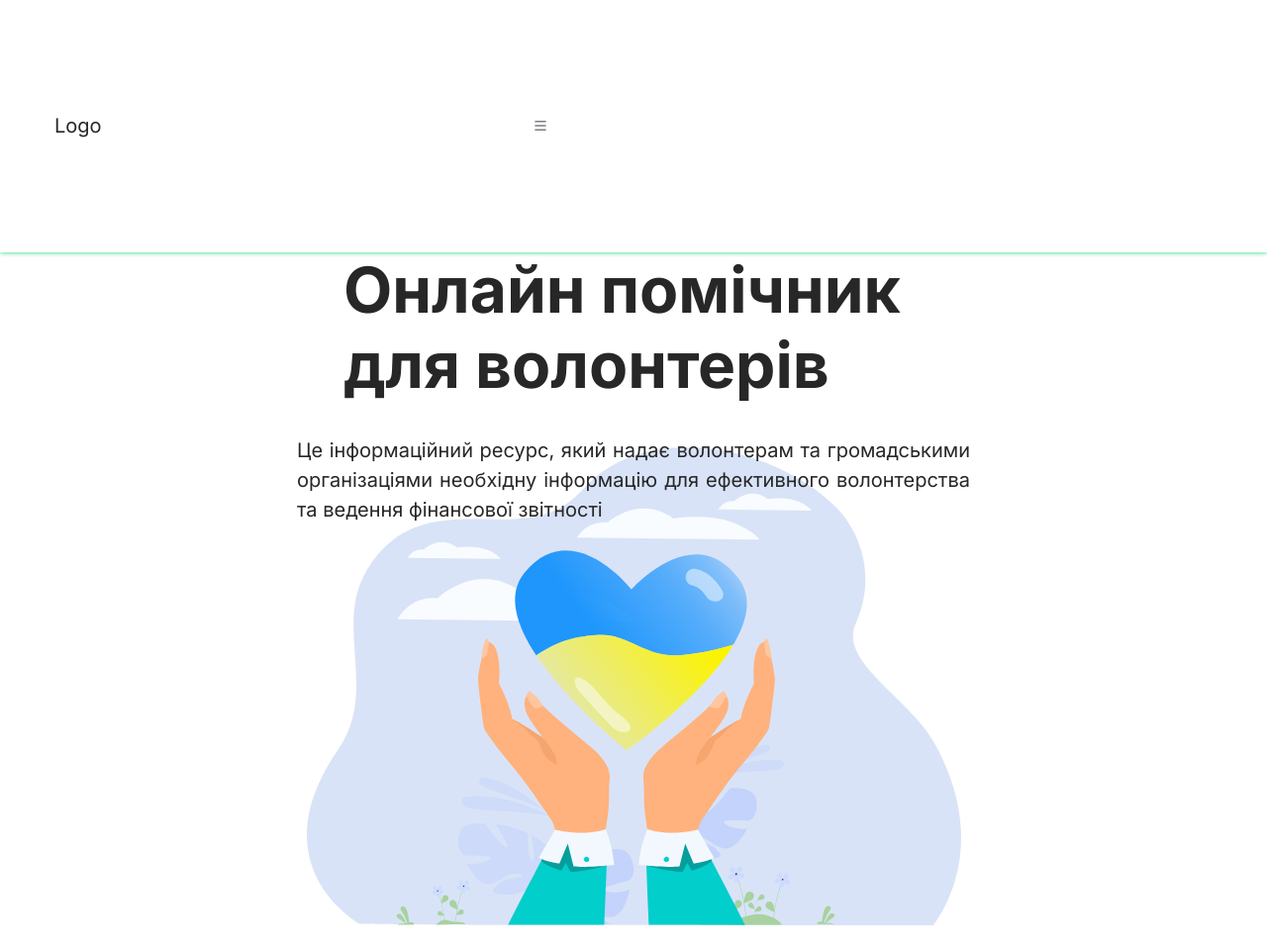
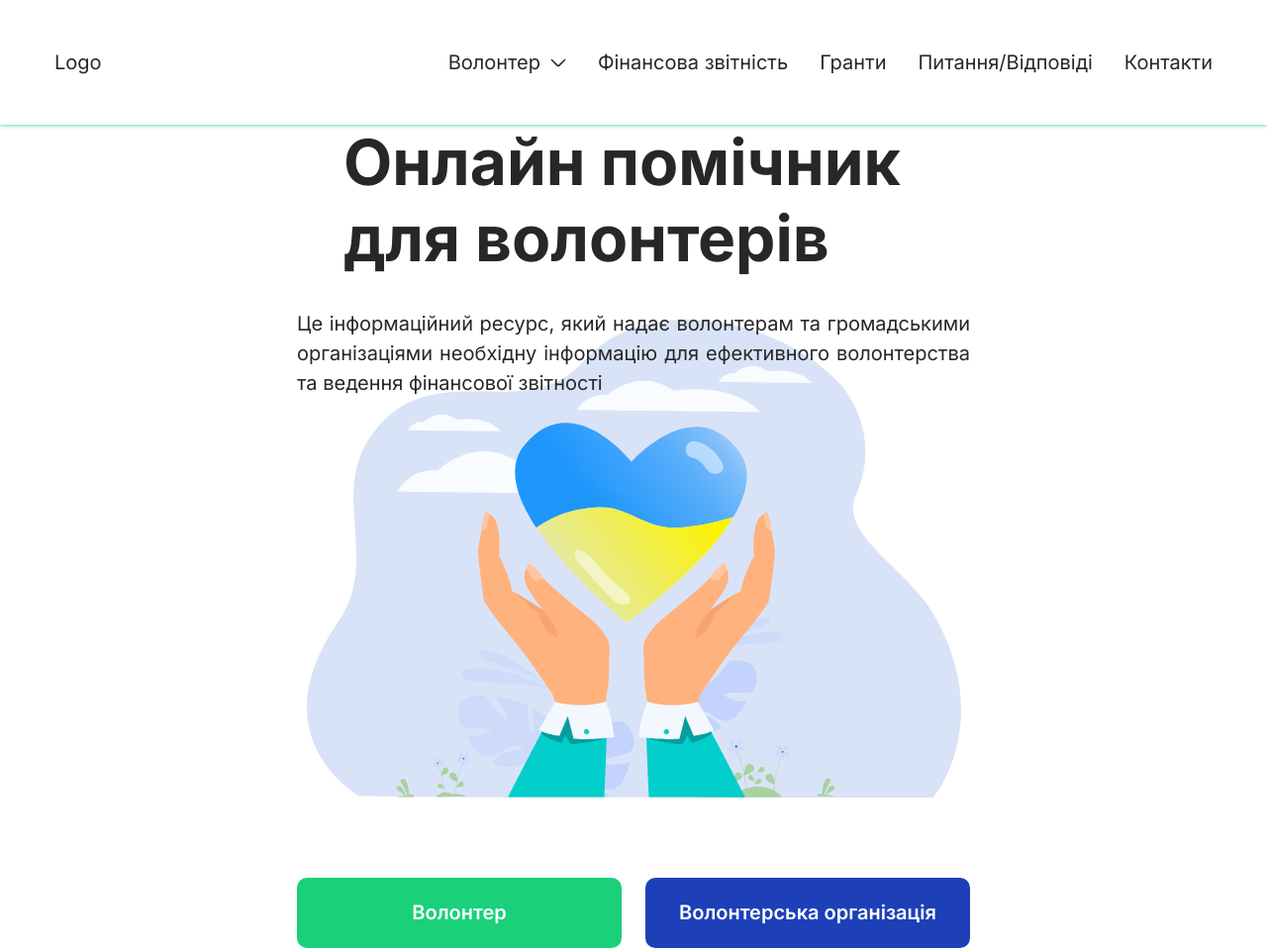
Before and after one commit to smerch88/ya-volonteer, a website built with Parcel: page src/index.html in a window 1280 px wide. Shown: the top 961 px of the page at 99% size. Built offline with nearby package versions, Linux system fonts and the light colour scheme.

Commit message:
fix: animation on dropdown

```diff
--- a/src/sass/layouts/_header.scss
+++ b/src/sass/layouts/_header.scss
@@ -39,20 +39,20 @@
   align-items: center;
   padding: 0;
 
-  @include desktop {
+  @include desktop-first {
     display: none;
   }
 }
 
 .burger {
-  @include max-media(1559px) {
+  @include max-media(1199px) {
     width: 18px;
     height: 10px;
   }
 }
 
 .mobile-menu__backdrop {
-  @include max-media(1559px) {
+  @include max-media(1199px) {
     transform: translateY(-110%);
     transition: transform 300ms $cubic-bezier, opacity 300ms $cubic-bezier;
     &--open {
@@ -97,7 +97,7 @@
     }
   }
 
-  @include max-media(1559px) {
+  @include max-media(1199px) {
     position: relative;
     padding: 40px;
 
@@ -127,7 +127,7 @@
   stroke: currentColor;
   z-index: 11;
 
-  @include max-media(1559px) {
+  @include max-media(1199px) {
     position: absolute;
     top: 28px;
     right: 16px;
@@ -138,7 +138,7 @@
     right: 16px;
   }
 
-  @include desktop {
+  @include desktop-first {
     display: none;
   }
 }
@@ -147,13 +147,15 @@
   display: flex;
   flex-direction: column;
   gap: 20px;
-  overflow-x: hidden;
-  transition: all 300ms $cubic-bezier;
-  @include desktop {
+
+  @include desktop-first {
     flex-direction: row;
     align-items: center;
+    column-gap: 32px;
+  }
+
+  @include desktop {
     column-gap: 60px;
-    overflow-x: visible;
   }
 }
 
@@ -165,63 +167,75 @@
   display: flex;
   column-gap: 10px;
   align-items: center;
+
   &__icon {
     stroke: currentColor;
     transition: transform 300ms $cubic-bezier;
   }
 
-  &.active &__icon,
+  &.active &__icon {
+    transform: rotateX(180deg);
+  }
+
   &:hover &__icon {
-    transform: rotateX(180deg);
+    @include desktop-first {
+      transform: rotateX(180deg);
+    }
   }
 }
 
 .header__nav-link {
-  @include desktop {
+  @include desktop-first {
     padding: 48px 0;
   }
 }
 
 .header__dropdown-list {
-  position: absolute;
   display: flex;
   flex-direction: column;
-  margin-top: 20px;
-  padding-left: 16px;
   gap: 16px;
-  opacity: 0;
-  transition: transform 300ms $cubic-bezier, opacity 100ms $cubic-bezier;
 
-  @include max-media(1559px) {
-    transform: rotateX(90deg);
-    transform-origin: top;
+  @include max-media(1199px) {
+    padding-top: 0;
+    padding-left: 16;
+    max-width: 100%;
+    max-height: 0;
+    overflow: hidden;
+    transition: padding-top, max-height, max-width;
+    transition-duration: 300ms;
+    transition-timing-function: $cubic-bezier;
+
+    &--open {
+      padding-top: 20px;
+      padding-left: 16px;
+      max-width: 100vw;
+      max-height: 100vw;
+    }
   }
 
-  &--open {
-    position: relative;
-    opacity: 1;
-    transform: rotateX(0);
-  }
-
-  @include desktop {
+  @include desktop-first {
     position: absolute;
     bottom: 48px;
     left: 0;
     margin: 0;
     z-index: 10;
-    transform-origin: top;
-    transform: translateY(calc(100% + 18px)) rotateX(90deg);
     padding: 16px;
     width: max-content;
     border: 1px solid $accent_green;
     border-radius: 8px;
     background-color: $secondary;
+    transition: transform 300ms $cubic-bezier, opacity 100ms $cubic-bezier;
 
-    &--open,
-    .dropdown-btn:hover + &,
-    &:hover {
-      opacity: 1;
-      transform: translateY(calc(100% + 18px)) rotateX(0);
+    @include desktop-first {
+      transform-origin: top;
+      transform: translateY(calc(100% + 18px)) rotateX(90deg);
+
+      &--open,
+      .dropdown-btn:hover + &,
+      &:hover {
+        opacity: 1;
+        transform: translateY(calc(100% + 18px)) rotateX(0);
+      }
     }
   }
 }
```
